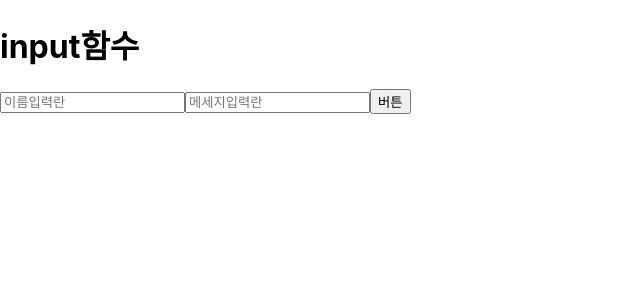
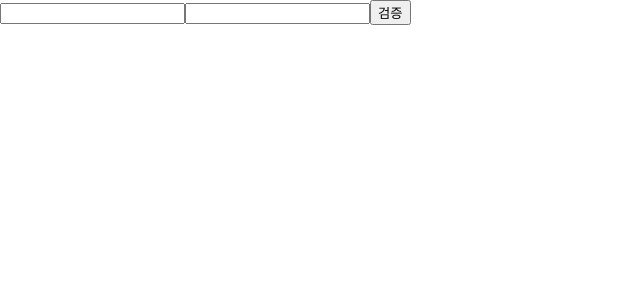
Before and after one commit to YoonYoon92/react-learn, a React (Create React App) app: page / in a window 1280 px wide. Shown: the top 300 px of the page, without its empty margins (0-640 px from the left). Built offline with nearby package versions, Linux system fonts and the light colour scheme.

Commit message:
ref teset

```diff
--- a/src/App.js
+++ b/src/App.js
@@ -1,9 +1,10 @@
-import EventPractice from './Event2';
+import React, { Component } from 'react';
+import ValidationSample from './ref/VaildationSample';
 
 
 const App = () =>
 {
-  return <EventPractice />;
+  return <ValidationSample />;
 };
 
 
--- /dev/null
+++ b/src/ref/VaildationSample.js
@@ -0,0 +1,68 @@
+import react, { Component } from 'react';
+import './ValidationSample.css';
+
+
+class ValidationSample extends Component
+{
+   state = {
+      userid: '',
+      userpassword: '',
+      clicked: false,
+      vaildated: false
+   }
+
+   handleChange = (e) =>
+   {
+      this.setState(
+         { [e.target.name]: e.target.value }
+      );
+   }
+
+   handleClick = () =>
+   {
+      this.setState(
+         {
+            clicked: true,
+            vaildated: this.state.userpassword === '0000'
+         }
+      );
+
+      if (this.state.vaildated === true)
+      {
+         this.idinput.focus();
+         console.log("성공");
+      }
+      else
+      {
+         this.input.focus();
+         console.log("실패");
+      }
+   }
+
+   render()
+   {
+      return (
+         <div>
+            <input ref={(ref) => this.idinput = ref}
+               type="text"
+               value={this.state.id}
+               onChange={this.handleChange}
+            />
+
+            <input ref={(ref) => this.input = ref}
+               type="password"
+               name="userpassword"
+               value={this.state.userpassword}
+               onChange={this.handleChange}
+               className={this.state.clicked ? (this.state.vaildated ? 'success' : 'failure') : ''}
+            />
+
+            <button
+               onClick={this.handleClick}>검증</button>
+
+         </div>
+      );
+   }
+};
+
+export default ValidationSample;
--- /dev/null
+++ b/src/ref/ValidationSample.css
@@ -0,0 +1,7 @@
+.success {
+   background: lightgreen;
+}
+
+.failure {
+   background: lightcoral;
+}
```
Also changed, not shown: src/ref/CreateRef.js (added, +25 -0 lines).
